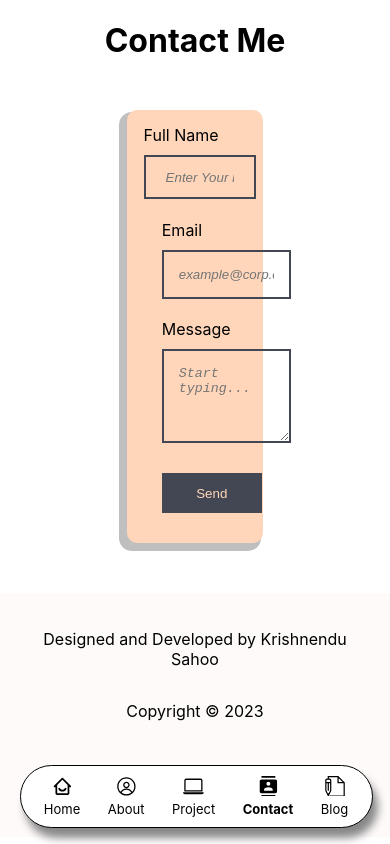
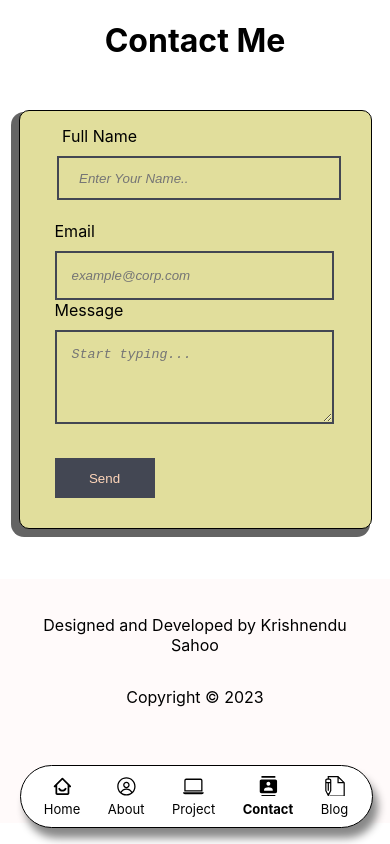
Before and after one commit to iKrishnendu/portfolio, a React (Create React App) app: page /contact in a window 390 px wide. Built offline with nearby package versions, Linux system fonts and the light colour scheme.

Commit message:
contact section improvement

```diff
--- a/src/components/ContactForm.css
+++ b/src/components/ContactForm.css
@@ -1,12 +1,12 @@
 .container{
 
-    width: 35vw;
+    width: 35%;
     margin: 50px auto;
-    background-color: #FFD6BA;
+    background-color: #e1de9c;
     -webkit-box-shadow: -5px 5px 0px 1px rgba(0, 0, 0, 0.250);
-box-shadow: -5px 5px 0px 3px rgba(0, 0, 0, 0.250);
+box-shadow: -5px 5px 0px 3px rgba(0, 0, 0, 0.609);
 border-radius: 10px;
-
+    border: 1px solid;
 
 }
 
@@ -31,6 +31,7 @@ h1{
     width: 90%;
     height: 40px;
 }
+
 input[type="text"]{
     width: 76%;
     /* margin: 0 20px 0 0; */
@@ -46,19 +47,18 @@ label[for="fullName"]{
     position: absolute;
     top: -30px;
     left: 0;
-    padding-left: 10px;
+    padding-left: 20px;
 }
 .fullName{
-    margin-left: 10px;
+    margin-left: 15px;
 }
 
 
 .email{
     width: 70%;
-    margin: 0 0 20px 35px;
-    /* height: 20px; */
+    margin: 0px 0 0px 35px;
     padding: 15px;
-    /* margin: 15px; */
+    margin-top: 10px;
     font-style: italic;
     border: 2px solid #434753;
     background: transparent;
@@ -84,6 +84,7 @@ label:not(#nameLabel){
     background: transparent;
     color: #434753;
     outline-color: #FFD6BA;
+    margin-top: 10px;
 }
 
 .send{
@@ -95,3 +96,16 @@ label:not(#nameLabel){
     color: #FFD6BA;
     cursor: pointer;
 }
+
+@media screen and (max-width:768px) {
+    .container{
+
+        width: 90%;
+    }
+    label[for="fullName"]{
+        padding-left: 25px;
+    }
+    .fullName{
+        margin-left: 20px;
+    }
+}
--- a/src/components/ContactForm.js
+++ b/src/components/ContactForm.js
@@ -43,6 +43,8 @@ function ContactForm() {
                     />
 
                 </div>
+
+                <div className='email-div'>
                     <label for="email">Email</label>
                     <input
                     type="email"
@@ -53,7 +55,8 @@ function ContactForm() {
                     ref={emailRef}
                     tabindex="3"
                     />
-
+                </div>
+                <div className='message--div'>
                     <label for="message">Message</label>
                     <textarea
                     placeholder="Start typing..."
@@ -61,8 +64,8 @@ function ContactForm() {
                     name="message"
                     ref={messageRef}
                     >
-
                     </textarea>
+                </div>
                 <button type="submit" className="send">Send</button>
             </form>
         </div>
--- a/src/components/ContactMe.css
+++ b/src/components/ContactMe.css
@@ -20,3 +20,6 @@
     border-radius: 50px;
 
 }
+.Social-contact-me-component :link{
+    color: #fff;
+}
--- a/src/components/ContactMe.js
+++ b/src/components/ContactMe.js
@@ -13,10 +13,10 @@ function ContactMe() {
         <h1>Finde Me On</h1>
         <p>Feel Free to connect me</p>
         <div className='Social-contact-me-component'>
-            <div><Link to='https://github.com/iKrishnendu'><BsGithub/></Link></div>
-            <div><Link to='https://twitter.com/Krishnendu_in'><BsTwitter/></Link></div>
-            <div><Link to='https://www.linkedin.com/in/krishnendusahoo/'><FaLinkedinIn/></Link></div>
-            <div><Link to='https://www.instagram.com/i.m.krishnendu/'><BsInstagram/></Link></div>
+            <div><Link to='https://github.com/iKrishnendu'><BsGithub color="black"/></Link></div>
+            <div><Link to='https://twitter.com/Krishnendu_in'><BsTwitter color="black"/></Link></div>
+            <div><Link to='https://www.linkedin.com/in/krishnendusahoo/'><FaLinkedinIn color="black"/></Link></div>
+            <div><Link to='https://www.instagram.com/i.m.krishnendu/'><BsInstagram color="black"/></Link></div>
 
         </div>
 
--- a/src/components/Navbar.css
+++ b/src/components/Navbar.css
@@ -11,6 +11,7 @@
     box-shadow: 5px 10px 8px #888888;
     overflow: hidden;
     border: 1px solid black;
+    z-index: 3;
 }
 
 .nav--bar{
```
Lines whose indentation alone changed are shown as unchanged.
